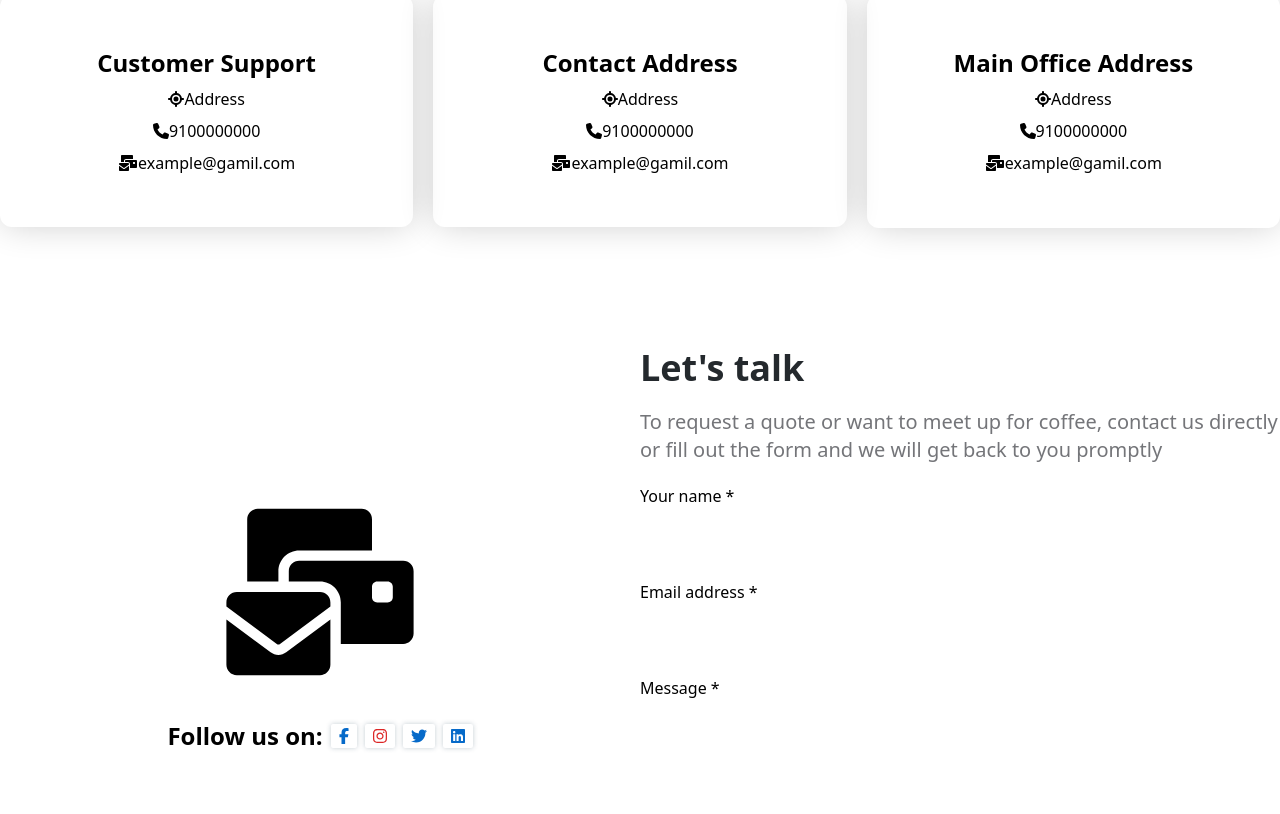
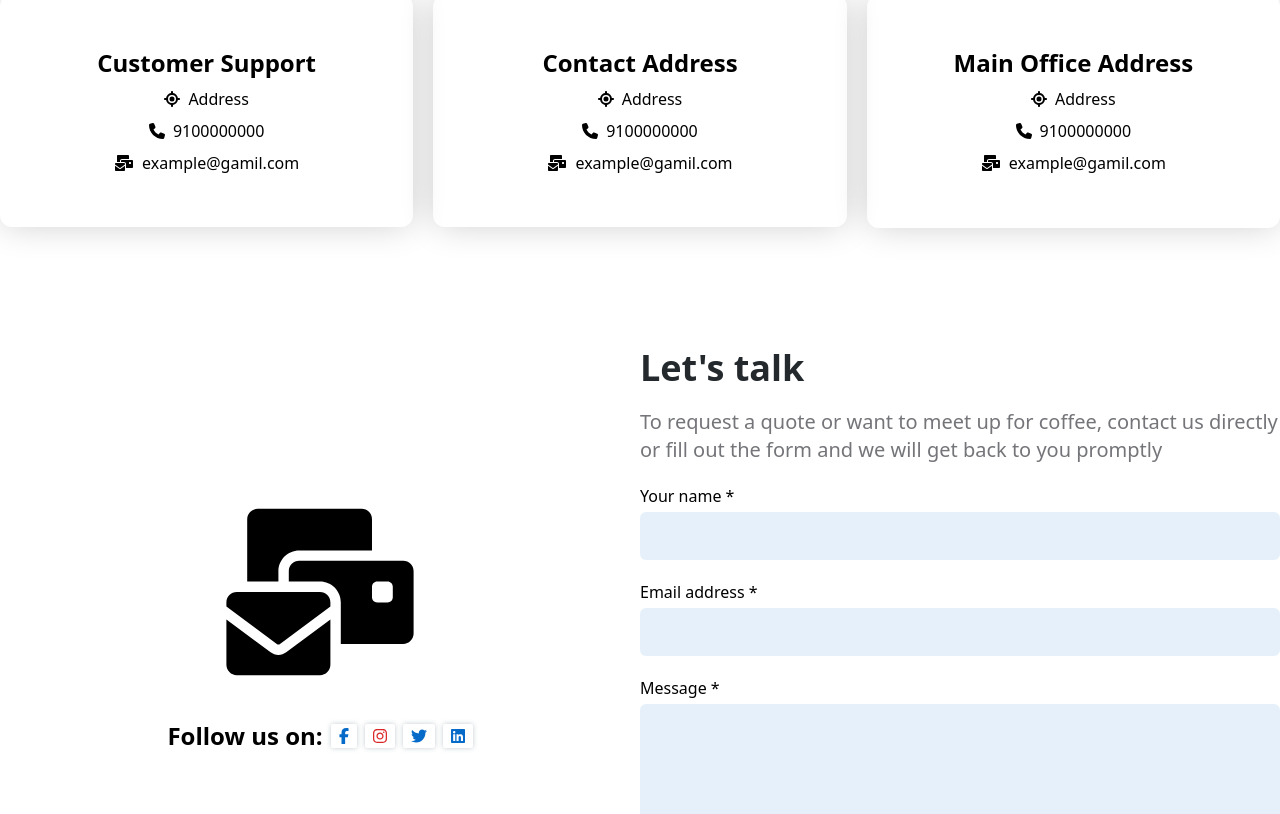
Before and after one commit to umar5727/MyClass, a React (Vite) app: page /MyClass/contact in a window 1280 px wide. Shown: the part 221-1035 px from the top of the page. Built offline with nearby package versions, Linux system fonts and the light colour scheme.

Commit message:
navigation bug fixed on md: and contact form fixed and also added key in map where needed

```diff
--- a/src/components/cards/Product.jsx
+++ b/src/components/cards/Product.jsx
@@ -5,6 +5,7 @@ import { faHeart as regular, faClock, } from "@fortawesome/free-regular-svg-icon
 import {  faCalendar, faFaceSmile, faHeart, faIndianRupee, faRupee, faStar } from "@fortawesome/free-solid-svg-icons";
 import { FontAwesomeIcon } from "@fortawesome/react-fontawesome";
 import React, { useState } from "react";
+import { Link } from "react-router-dom";
 
 
 const Product = ({image, name, difficulty, description, lectures, mentors, time, price, category}) => {
@@ -53,7 +54,9 @@ if(difficulty){
         {/* category ends  */}
 
         <div className=" ">
+          <Link to='/MyClass/course'>
           <h3 className="font-bold text-xl transition-colors duration-300  cursor-pointer hover:text-primary ">{name}</h3>
+          </Link>
           {
             description
             ?
--- a/src/components/header/Header.jsx
+++ b/src/components/header/Header.jsx
@@ -9,6 +9,7 @@ import NavContextProvider from "../../context/navcontext/NavContextProvider";
 import NavContext from "../../context/navcontext/NavContext";
 
 const Header = () => {
+  const {setNavToggle}=useContext(NavContext)
   useEffect(() => {
     window.addEventListener("resize", () => setNavToggle(false));
   }, []);
--- a/src/components/header/NavToggle.jsx
+++ b/src/components/header/NavToggle.jsx
@@ -12,7 +12,7 @@ const NavToggle = ({}) => {
   const { navToggle, setNavToggle } = useContext(NavContext);
   return (
     <div
-      className="group flex justify-center items-center w-10 h-10 hover:bg-primary-light rounded-lg cursor-pointer lg:hidden "
+      className="group flex justify-center items-center w-10 h-10 hover:bg-primary-light rounded-lg cursor-pointer md:hidden "
       onClick={() => {
         setNavToggle(!navToggle);
       }}
--- a/src/pages/Contact.jsx
+++ b/src/pages/Contact.jsx
@@ -53,9 +53,9 @@ const Contact = () => {
         </div>
       </section>
       {/* form starts  */}
-      <section className="flex flex-col gap-6 lg:gap-0 lg:flex-row py-10">
-        {/* left Column - Full Image */}
-        <div className="lg:w-3/6 flex flex-col items-center gap-5 justify-center relative overflow-hidden">
+      <section className="flex flex-col gap-6 lg:gap-0 md:flex-row py-10">
+        {/* left Column - */}
+        <div className="md:w-3/6 flex flex-col items-center gap-5 justify-center relative overflow-hidden">
           <div className="relative  ">
             <FontAwesomeIcon
               icon={faMailBulk}
@@ -82,7 +82,7 @@ const Contact = () => {
           </div>
         </div>
         {/* right Column */}
-        <div className="lg:w-3/6 py-8  flex flex-col gap-5 justify-center items-center text-center lg:text-left lg:items-start md:py-0">
+        <div className="md:w-3/6 py-8  flex flex-col gap-5 justify-center items-center text-center lg:text-left lg:items-start md:py-0">
           <h2 className="text-3xl md:text-4xl font-bold  text-primary-text-heading dark:text-white">
             Let's talk
           </h2>
@@ -100,8 +100,9 @@ const Contact = () => {
                 type="text"
                 id="userName"
                 required
-                className="w-full mt-1 dark:bg-dark-bg-light py-3 px-4 rounded-md outline-none outline-1 duration-300 focus:outline-primary"
+                className="w-full mt-1 bg-primary-light dark:bg-dark-bg-light py-3 px-4 rounded-md outline-none outline-1 duration-300 focus:outline-primary"
                 value={userName}
+                autoComplete="given-name"
                 onChange={(e) => {
                   setUserName(e.target.value);
                 }}
@@ -116,8 +117,9 @@ const Contact = () => {
                 type="text"
                 id="email"
                 required
-                className="w-full mt-1 dark:bg-dark-bg-light py-3 px-4 rounded-md outline-none outline-1 duration-300 focus:outline-primary"
+                className="w-full mt-1 bg-primary-light dark:bg-dark-bg-light py-3 px-4 rounded-md outline-none outline-1 duration-300 focus:outline-primary"
                 value={email}
+                autoComplete="off"
                 onChange={(e) => {
                   setEmail(e.target.value);
                 }}
@@ -133,8 +135,9 @@ const Contact = () => {
                 type="text"
                 id="message"
                 required
-                className="w-full mt-1 dark:bg-dark-bg-light py-3 px-4 rounded-md outline-none outline-1 duration-300 focus:outline-primary"
+                className="w-full mt-1 bg-primary-light dark:bg-dark-bg-light py-3 px-4 rounded-md outline-none outline-1 duration-300 focus:outline-primary"
                 value={message}
+                autoComplete="off"
                 onChange={(e) => {
                   setMessage(e.target.value);
                 }}
@@ -144,6 +147,7 @@ const Contact = () => {
           </form>
         </div>
       </section>
+      {/* form ends  */}
     </>
   );
 };
--- a/src/pages/contact/ContactCard.jsx
+++ b/src/pages/contact/ContactCard.jsx
@@ -11,15 +11,15 @@ const ContactCard = ({ heading, location, phone, email }) => {
     <div className="aspect-video bg-gradient-to-br  col-span-2 rounded-xl flex flex-col gap-2 justify-center text-center items-center px-10 shadow-[0_0_35px_-2px_rgba(0,0,0,0.2)]">
       <h3 className="text-2xl font-bold">{heading}</h3>
       <p className="duration-300 hover:text-primary">
-        <FontAwesomeIcon icon={faLocation} />
+        <FontAwesomeIcon icon={faLocation} className="pr-2" />
         {location}
       </p>
-      <p  className="duration-300 hover:text-primary">
-        <FontAwesomeIcon icon={faPhone} />
+      <p className="duration-300 hover:text-primary">
+        <FontAwesomeIcon icon={faPhone} className="pr-2" />
         {phone}
       </p>
-      <p  className="duration-300 hover:text-primary">
-        <FontAwesomeIcon icon={faMailBulk} />
+      <p className="duration-300 hover:text-primary">
+        <FontAwesomeIcon icon={faMailBulk} className="pr-2" />
         {email}
       </p>
     </div>
--- a/src/pages/courses/CategoryContainer.jsx
+++ b/src/pages/courses/CategoryContainer.jsx
@@ -83,7 +83,7 @@ const CategoryContainer = () => {
         <H1 className="md:!text-5xl mb-5">Choose a Categories</H1>
         <p>Perceived end knowledge certainly day sweetness why cordially</p>
       </div>
-      <div className="grid  md:grid-col-2 lg:grid-cols-4 gap-5 ">
+      <div className="grid  md:grid-cols-2 lg:grid-cols-3 xl:grid-cols-4 gap-5 ">
         {category.map((item,index) => (
           <CategoryCard
             heading={item.heading}
--- a/src/pages/product/ProductPage.jsx
+++ b/src/pages/product/ProductPage.jsx
@@ -1,9 +1,12 @@
-import React from "react";
+import React, { useEffect } from "react";
 import PriceCard from "./PriceCard";
 import TabsProduct from "./TabsProduct";
 import { H2, Product } from "../../components";
 
 const ProductPage = () => {
+  useEffect(() => {
+    window.scrollTo(0, 0);
+  }, []);
   return (
     <>
       <section className="flex flex-col gap-6 lg:gap-0 lg:flex-row py-10">
@@ -23,70 +26,63 @@ const ProductPage = () => {
         </div>
 
         {/* Right Column -  */}
-      <div className="lg:w-[30%] flex flex-col items-start lg:items-end gap-10 overflow-hidden">
-
+        <div className="md:w-1/2  lg:w-[30%]  flex flex-col items-start lg:items-end gap-10 overflow-hidden">
           <PriceCard />
           {/* PriceCard ends  */}
           <div className="w-full pl-8">
             <H2 className="mb-5">Tranding Courses</H2>
             <Product
-          name='Web Development'
+              name="Web Development"
               mentors="Umar"
               category="beginner"
               image="student4.jpg"
-          time='3 Hours'
+              time="3 Hours"
               lectures={12}
               price={1500}
             />
           </div>
           {/* tranding course ends  */}
-
         </div>
       </section>
       {/* more course starts  */}
       <div className="w-full grid sm:grid-cols-2 gap-5 lg:grid-cols-3 xl:grid-cols-4 pt-5 mb-16">
         <Product
-          name='Web Development'
+          name="Web Development"
           mentors="Umar"
           category="beginner"
           image="student4.jpg"
-          time='3 Hours'
+          time="3 Hours"
           lectures={12}
           price={1500}
-
         />
         <Product
-          name='Web Development'
+          name="Web Development"
           mentors="Umar"
           category="beginner"
           image="student4.jpg"
-          time='3 Hours'
+          time="3 Hours"
           lectures={12}
           price={1500}
-
         />
         <Product
-          name='Web Development'
+          name="Web Development"
           mentors="Umar"
           category="beginner"
           image="student4.jpg"
-          time='3 Hours'
+          time="3 Hours"
           lectures={12}
           price={1500}
-
         />
         <Product
-          name='Web Development'
+          name="Web Development"
           mentors="Umar"
           category="beginner"
           image="student4.jpg"
-          time='3 Hours'
+          time="3 Hours"
           lectures={12}
           price={1500}
-
         />
       </div>
-
     </>
   );
 };
--- a/src/pages/product/TabsProduct.jsx
+++ b/src/pages/product/TabsProduct.jsx
@@ -45,6 +45,7 @@ const TabsProduct = () => {
             key={index}
             onClick={() => handleClick(index)}
           >
+            <span key={index}></span>
             {item.title}
           </Button>
         ))}
@@ -53,7 +54,7 @@ const TabsProduct = () => {
         {tabInfo.map((item, index) => {
           if (index === tabState) {
             return (
-              <div className=" p-2 ">
+              <div className=" p-2 " key={index}>
                 <h2 className="font-bold text-2xl">{item.title}</h2>
                 <p>{item.content}</p>
               </div>
```
Lines whose indentation alone changed are shown as unchanged.
